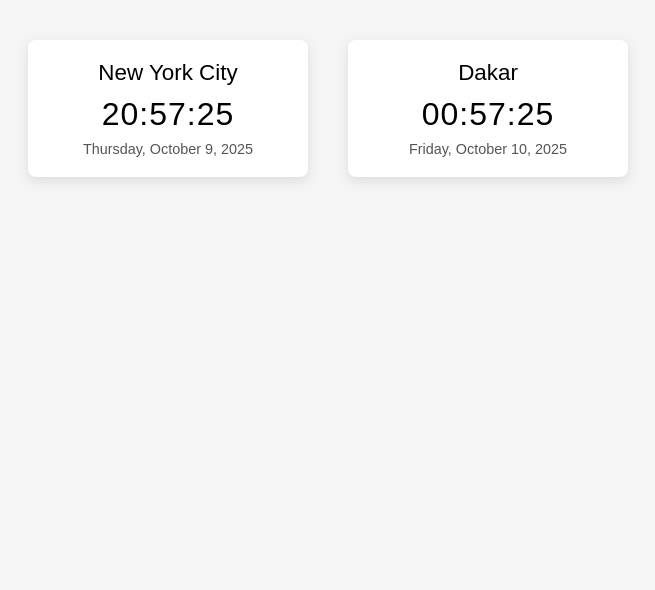
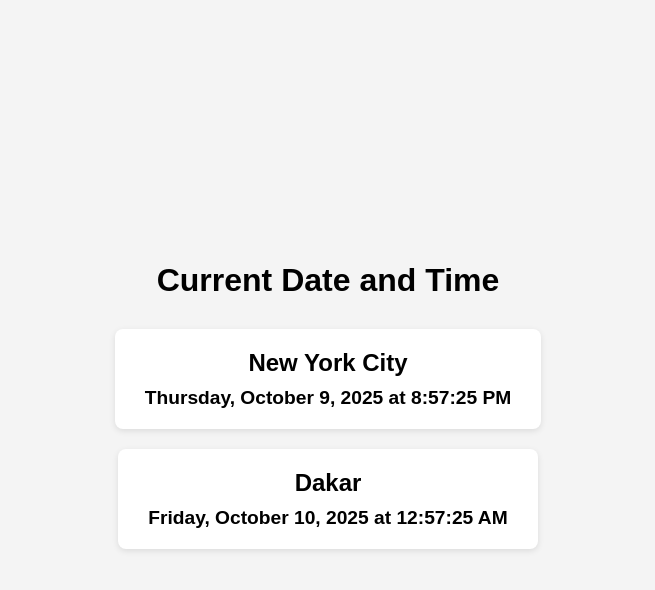
Before and after one commit to nothier7/cli-coding-agent, a plain HTML site: page time.html in a window 1280 px wide. Shown: the whole page, without its empty margins (312-967 px from the left). Drawn offline with Linux system fonts and the light colour scheme.

Commit message:
feat(agent): update time.html

```diff
--- a/time.html
+++ b/time.html
@@ -2,81 +2,63 @@
 <html lang="en">
 <head>
 <meta charset="UTF-8">
-  <title>World Clocks</title>
+<title>Current Time in New York City and Dakar</title>
 <style>
   body {
     font-family: Arial, sans-serif;
-      background: #f5f5f5;
+    display: flex;
+    flex-direction: column;
+    align-items: center;
+    justify-content: center;
+    min-height: 100vh;
     margin: 0;
-      padding: 40px;
-      display: flex;
-      justify-content: center;
-      gap: 40px;
+    background-color: #f4f4f4;
   }
-    .clock {
-      background: white;
-      border-radius: 8px;
-      padding: 20px 30px;
-      box-shadow: 0 4px 12px rgba(0, 0, 0, 0.1);
-      text-align: center;
-      min-width: 220px;
+  h1 {
+    margin-bottom: 20px;
   }
   .city {
-      font-size: 1.4rem;
-      margin-bottom: 10px;
+    background: #fff;
+    padding: 20px 30px;
+    margin: 10px;
+    border-radius: 8px;
+    box-shadow: 0 2px 6px rgba(0,0,0,0.1);
+    text-align: center;
+  }
+  .city h2 {
+    margin: 0 0 10px;
   }
   .time {
-      font-size: 2rem;
-      letter-spacing: 1px;
-    }
-    .date {
-      font-size: 0.9rem;
-      color: #555;
-      margin-top: 8px;
+    font-size: 1.2em;
+    font-weight: bold;
   }
 </style>
 </head>
 <body>
-  <div class="clock" data-timezone="America/New_York">
-    <div class="city">New York City</div>
-    <div class="time"></div>
-    <div class="date"></div>
+  <h1>Current Date and Time</h1>
+  <div class="city">
+    <h2>New York City</h2>
+    <div id="ny-time" class="time"></div>
   </div>
-  <div class="clock" data-timezone="Africa/Dakar">
-    <div class="city">Dakar</div>
-    <div class="time"></div>
-    <div class="date"></div>
+  <div class="city">
+    <h2>Dakar</h2>
+    <div id="dakar-time" class="time"></div>
   </div>
 <script>
-    const optionsTime = {
-      hour: '2-digit',
-      minute: '2-digit',
-      second: '2-digit',
-      hour12: false
-    };
+function updateTime() {
+  const options = { weekday: 'long', year: 'numeric', month: 'long', day: 'numeric', hour: 'numeric', minute: 'numeric', second: 'numeric' };
+  const nyElement = document.getElementById('ny-time');
+  const dakarElement = document.getElementById('dakar-time');
 
-    const optionsDate = {
-      weekday: 'long',
-      year: 'numeric',
-      month: 'long',
-      day: 'numeric'
-    };
+  const nyTime = new Date().toLocaleString('en-US', { ...options, timeZone: 'America/New_York' });
+  const dakarTime = new Date().toLocaleString('en-US', { ...options, timeZone: 'Africa/Dakar' });
 
-    function updateClocks() {
-      document.querySelectorAll('.clock').forEach(clock => {
-        const timeZone = clock.dataset.timezone;
-        const now = new Date();
-
-        const timeFormatter = new Intl.DateTimeFormat('en-US', { ...optionsTime, timeZone });
-        const dateFormatter = new Intl.DateTimeFormat('en-US', { ...optionsDate, timeZone });
-
-        clock.querySelector('.time').textContent = timeFormatter.format(now);
-        clock.querySelector('.date').textContent = dateFormatter.format(now);
-      });
+  nyElement.textContent = nyTime;
+  dakarElement.textContent = dakarTime;
 }
 
-    updateClocks();
-    setInterval(updateClocks, 1000);
+updateTime();
+setInterval(updateTime, 1000);
 </script>
 </body>
 </html>
```
Lines whose indentation alone changed are shown as unchanged.
